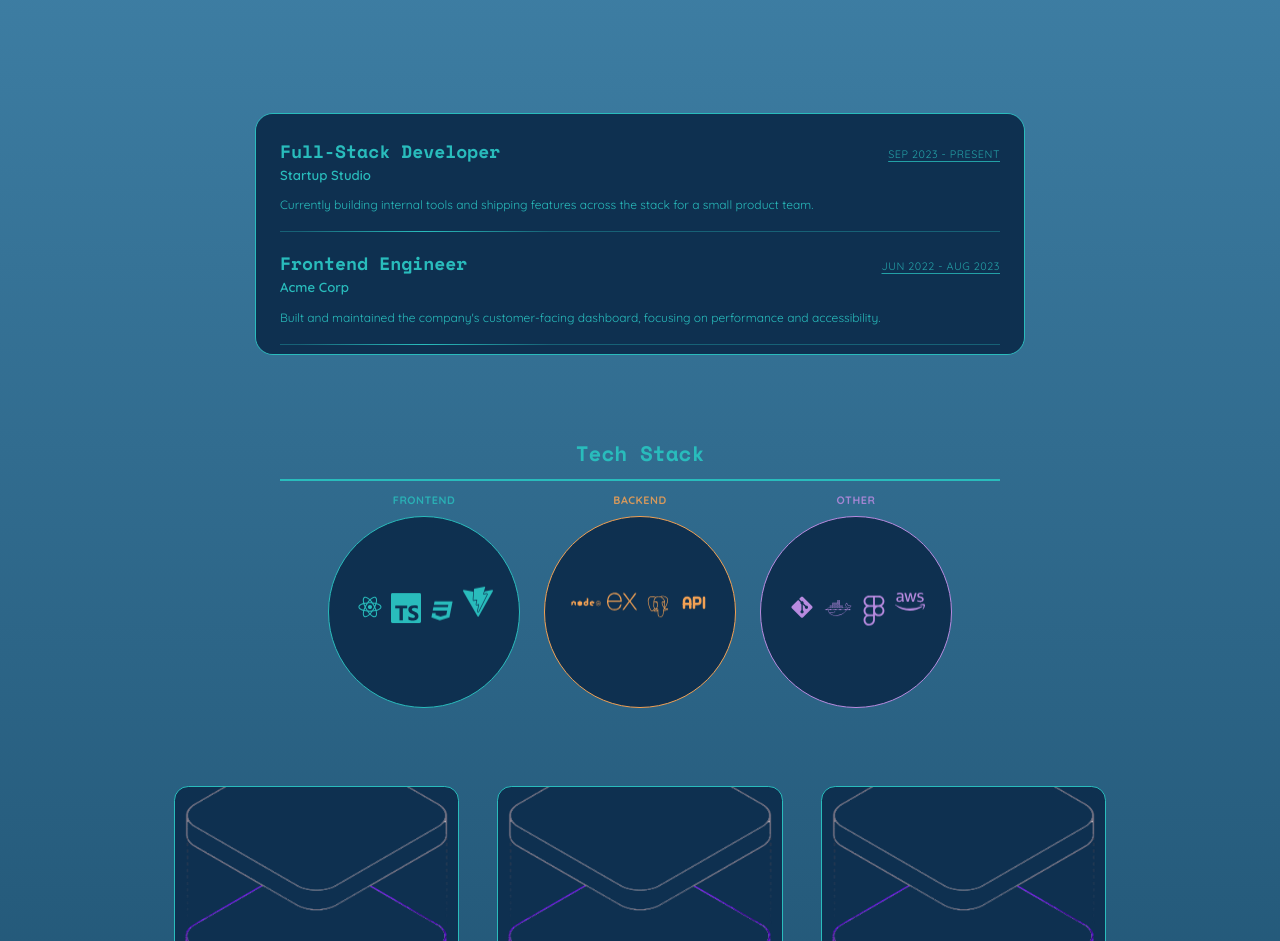
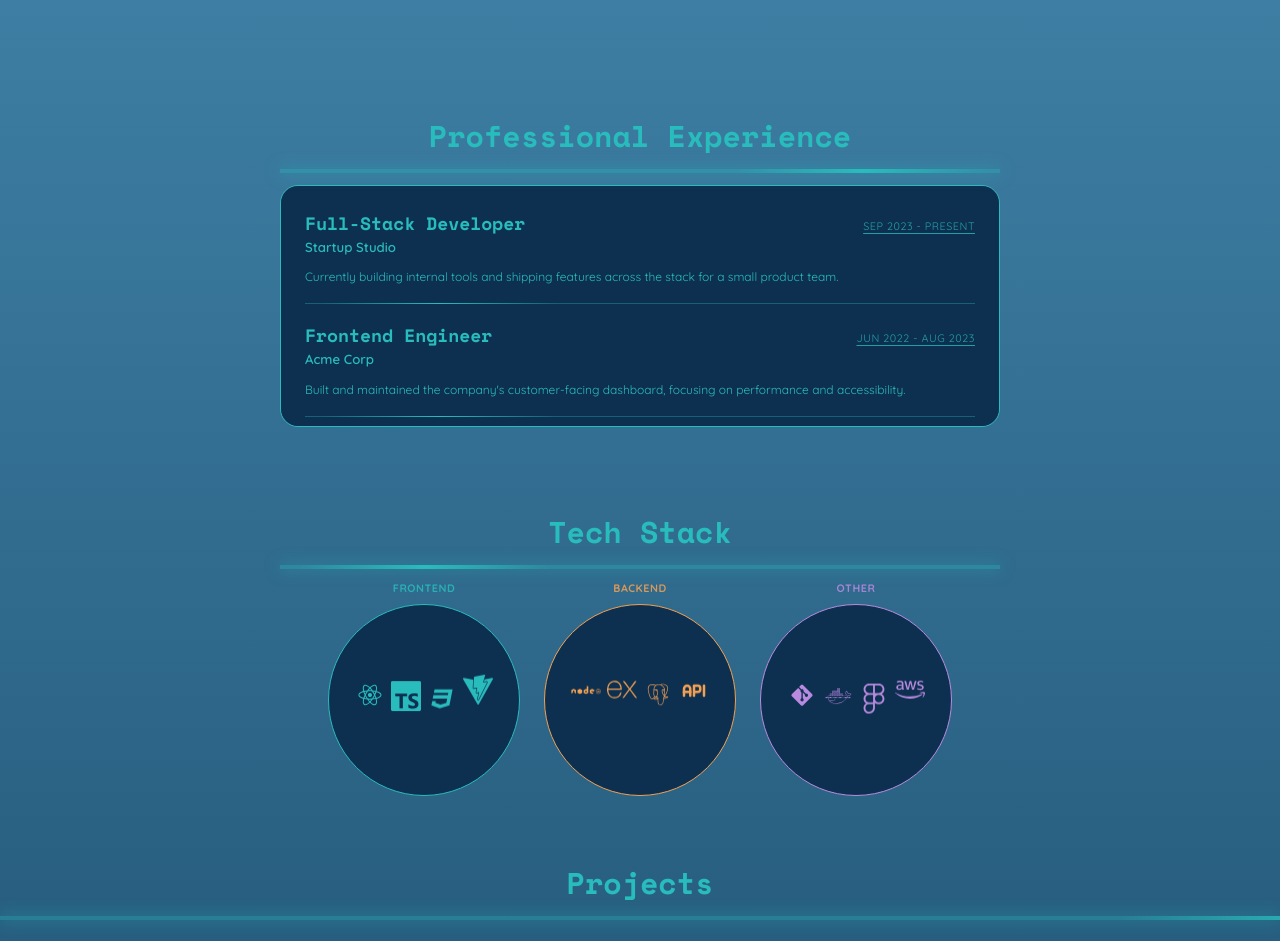
Before and after one commit to Wyattk2120/portfolio, a React (Vite) app: page / in a window 1280 px wide. Shown: the part 531-1472 px from the top of the page. Built offline with nearby package versions, Linux system fonts and the light colour scheme.

Commit message:
changed and added titles for each section and design choices

```diff
--- a/src/App.css
+++ b/src/App.css
@@ -6,6 +6,60 @@
   align-items: center; /* centers children horizontally */
   gap: clamp(2rem, 5vw, 5rem); /* guarantees breathing room between title/experience/projects even when content exceeds 100vh and space-between has nothing left to distribute */
 
+}
+
+.projectsSectionWrapper {
+  width: 100%;
+  display: flex;
+  flex-direction: column;
+  align-items: center;
+  gap: 1em;
+  /* Matches the clamp() scale used for ExperienceCard's/SkillBubbles' own
+     heading, so "Projects" reads at the same size as "Professional
+     Experience"/"Tech Stack" despite this living in global (non-module)
+     CSS rather than a component's own scoped font-size. */
+  font-size: clamp(4px, 1.3vw, 12px);
+}
+
+.projectsHeading {
+  position: relative; /* anchors the glowing underline below */
+  margin: 0;
+  width: 60em;
+  max-width: 100%;
+  text-align: center;
+  color: #29bcbc;
+  padding-bottom: 0.5em;
+  font-family: 'Space Mono', monospace;
+  font-size: 2.5em;
+}
+
+/* Same traveling-light technique as experienceCard's entry dividers/heading
+   and skillBubbles' heading — a dim base line with a brighter segment
+   sliding across it. Delay is staggered against those two so all three
+   section headings don't glow in sync. */
+.projectsHeading::after {
+  content: '';
+  position: absolute;
+  left: 0;
+  right: 0;
+  bottom: 0;
+  height: 0.125em;
+  background-color: rgba(41, 188, 188, 0.35);
+  background-image: linear-gradient(to right, transparent, #29bcbc, transparent);
+  background-repeat: no-repeat;
+  background-size: 35% 100%;
+  box-shadow: 0 0 0.5em rgba(41, 188, 188, 0.6);
+  animation: headingGlow 3.5s ease-in-out infinite alternate;
+  animation-delay: 2.4s;
+}
+
+@keyframes headingGlow {
+  from {
+    background-position: -35% 0;
+  }
+  to {
+    background-position: 135% 0;
+  }
 }
 
 .projectsWrapper {
--- a/src/App.tsx
+++ b/src/App.tsx
@@ -201,6 +201,8 @@ function App() {
       />
       <ExperienceCard experiences={FAKE_EXPERIENCES} />
       <SkillBubbles skills={FAKE_SKILLS} />
+      <div className="projectsSectionWrapper">
+        <h2 className="projectsHeading">Projects</h2>
         <div className="projectsWrapper" ref={wrapperRef}>
           {showArrows && (
             <button
@@ -261,6 +263,7 @@ function App() {
             </button>
           )}
         </div>
+      </div>
       <OceanFloor />
     </div>
   )
--- a/src/components/experienceCard/experienceCard.module.css
+++ b/src/components/experienceCard/experienceCard.module.css
@@ -1,21 +1,69 @@
-.experienceCard {
+.wrapper {
     /* Same em + clamp() scaling technique as titlecard.module.css: this
-       font-size is the single scale factor for every size below, so the
-       whole card shrinks/grows together instead of each piece scaling on
-       its own. */
+       font-size is the single scale factor for every size below (heading
+       included), so the whole section shrinks/grows together instead of
+       each piece scaling on its own. */
     font-size: clamp(4px, 1.3vw, 12px);
 
     width: 60em;
     max-width: 100%;
+    margin-top: 1.5em;
+    display: flex;
+    flex-direction: column;
+    gap: 1em;
+    font-family: 'Quicksand', sans-serif;
+}
+
+/* Matches skillBubbles.module.css's .heading, so every section title on the
+   page reads as the same design system. */
+.heading {
+    position: relative; /* anchors the glowing underline below */
+    margin: 0;
+    text-align: center;
+    color: #29bcbc;
+    padding-bottom: 0.5em;
+    font-family: 'Space Mono', monospace;
+    font-size: 2.5em;
+}
+
+/* Same traveling-light technique as the entry dividers below (see
+   @keyframes travelingLight) — a dim base line with a brighter segment
+   sliding across it. Delay is staggered against the Tech Stack/Projects
+   headings (skillBubbles.module.css/App.css) so all three don't glow in
+   sync. */
+.heading::after {
+    content: '';
+    position: absolute;
+    left: 0;
+    right: 0;
+    bottom: 0;
+    height: 0.125em;
+    background-color: rgba(41, 188, 188, 0.35);
+    background-image: linear-gradient(to right, transparent, #29bcbc, transparent);
+    background-repeat: no-repeat;
+    background-size: 35% 100%;
+    box-shadow: 0 0 0.5em rgba(41, 188, 188, 0.6);
+    animation: headingGlow 3.5s ease-in-out infinite alternate;
+    animation-delay: 1.2s;
+}
+
+@keyframes headingGlow {
+    from {
+        background-position: -35% 0;
+    }
+    to {
+        background-position: 135% 0;
+    }
+}
+
+.experienceCard {
     max-height: 16em; /* caps the box so the list scrolls once it overflows */
     overflow-y: auto;
     padding: 2em;
     background: #0e3050;
     border: 0.125em solid #29bcbc;
     border-radius: 1.5em;
-    margin-top: 1.5em;
     color: #29bcbc; /* cascades to position/company/description/dateRange below, none of which set their own color */
-    font-family: 'Quicksand', sans-serif;
 }
 
 .list {
--- a/src/components/experienceCard/experienceCard.tsx
+++ b/src/components/experienceCard/experienceCard.tsx
@@ -27,6 +27,8 @@ const formatMonthYear = ({month, year}: MonthYear) =>
 
 const ExperienceCard = ({ experiences }: ExperienceCardProps) => {
     return (
+        <div className={styles.wrapper}>
+            <h2 className={styles.heading}>Professional Experience</h2>
             <div className={styles.experienceCard}>
                 <ul className={styles.list}>
                     {experiences.map(({ company, position, startDate, endDate, description }, i) => {
@@ -35,16 +37,17 @@ const ExperienceCard = ({ experiences }: ExperienceCardProps) => {
                         return (
                             <li key={`${company}-${position}-${i}`} className={styles.entry}>
                                 <div className={styles.header}>
-                                <h2 className={styles.position}>{position}</h2>
+                                    <h3 className={styles.position}>{position}</h3>
                                     <span className={styles.dateRange}>{dateRange}</span>
                                 </div>
-                            <h3 className={styles.company}>{company}</h3>
+                                <h4 className={styles.company}>{company}</h4>
                                 <p className={styles.description}>{description}</p>
                             </li>
                         );
                     })}
                 </ul>
             </div>
+        </div>
     );
 };
 
--- a/src/components/skillBubbles/skillBubbles.module.css
+++ b/src/components/skillBubbles/skillBubbles.module.css
@@ -30,13 +30,42 @@
 }
 
 .heading {
+    position: relative; /* anchors the glowing underline below */
     margin: 0;
     text-align: center;
     color: #29bcbc;
-    border-bottom: 0.125em solid #29bcbc;
     padding-bottom: 0.5em;
     font-family: 'Space Mono', monospace;
-    font-size: 1.75em;
+    font-size: 2.5em;
+}
+
+/* Same traveling-light technique as experienceCard's entry dividers: a dim
+   base line with a brighter segment sliding across it. Delay is staggered
+   against the other two section headings (see experienceCard/App.css) so
+   all three don't glow in sync. */
+.heading::after {
+    content: '';
+    position: absolute;
+    left: 0;
+    right: 0;
+    bottom: 0;
+    height: 0.125em;
+    background-color: rgba(41, 188, 188, 0.35);
+    background-image: linear-gradient(to right, transparent, #29bcbc, transparent);
+    background-repeat: no-repeat;
+    background-size: 35% 100%;
+    box-shadow: 0 0 0.5em rgba(41, 188, 188, 0.6);
+    animation: headingGlow 3.5s ease-in-out infinite alternate;
+    animation-delay: 0s;
+}
+
+@keyframes headingGlow {
+    from {
+        background-position: -35% 0;
+    }
+    to {
+        background-position: 135% 0;
+    }
 }
 
 .categories {
```
Lines whose indentation alone changed are shown as unchanged.
